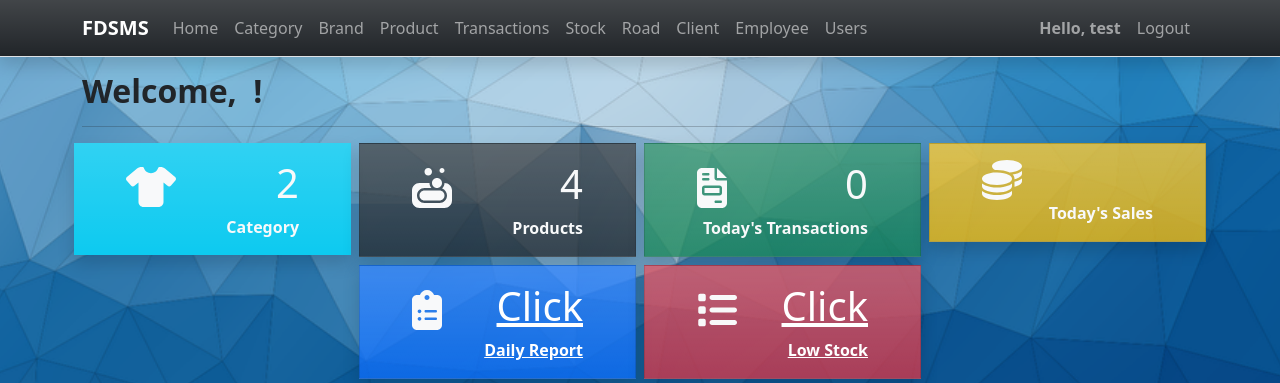
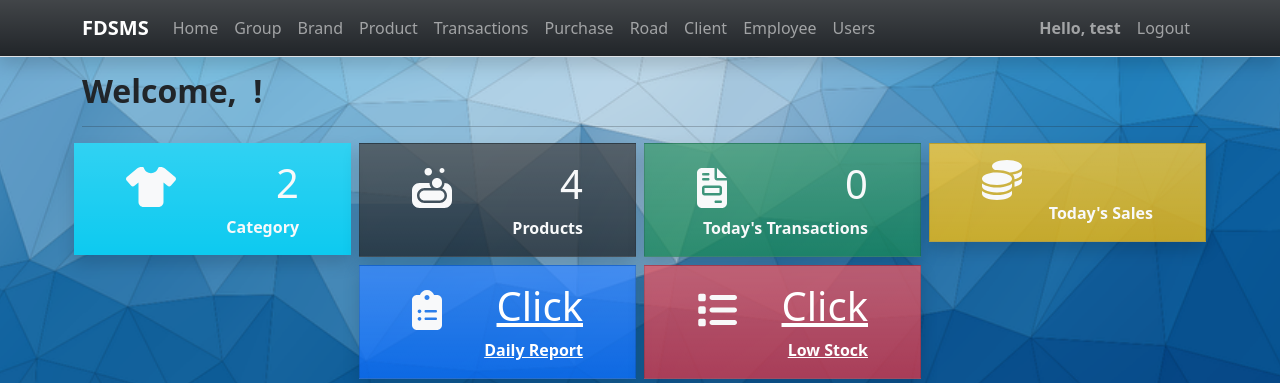
Before and after one commit to ShafayetZim/freedom_distribution, a Django app: page / in a window 1280 px wide. Shown: the top 383 px of the page. Run offline with Django 4.2, Linux system fonts and the light colour scheme; a user stored in the database is signed in; data comes from the database, SQL or seed files in the repository; parts of the project's set-up code (start-up, migrations or seed data) failed here and were passed over; some libraries are stand-ins or nearby versions.

Commit message:
name replaced: category to group

```diff
--- a/store/templates/topNavigation.html
+++ b/store/templates/topNavigation.html
@@ -61,7 +61,7 @@
               class="nav-link"
               aria-current="page"
               href="{% url 'category-page' %}"
-              >Category</a
+              >Group</a
             >
           </li>
           <li class="nav-item">
@@ -98,7 +98,7 @@
               class="nav-link"
               aria-current="page"
               href="{% url 'purchase-page' %}"
-              >Stock</a
+              >Purchase</a
             >
           </li>
           <li class="nav-item">
```
